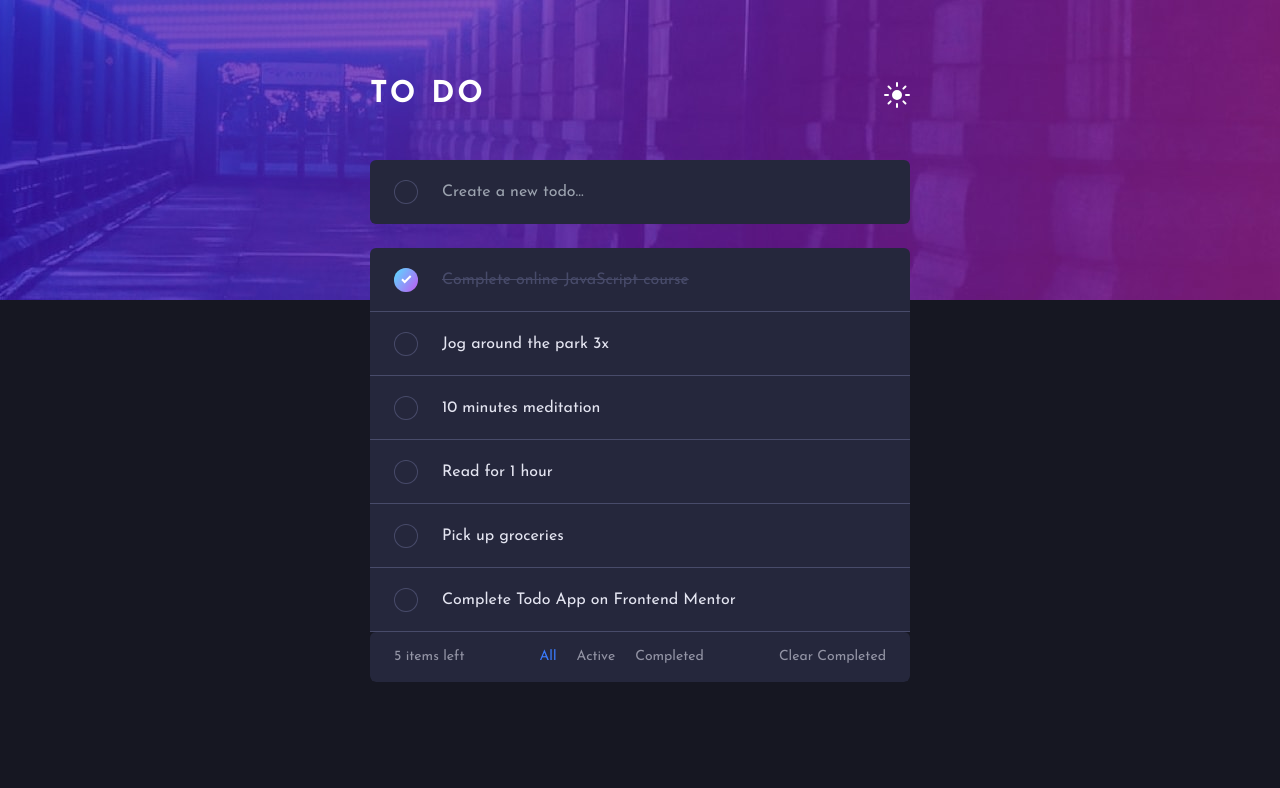
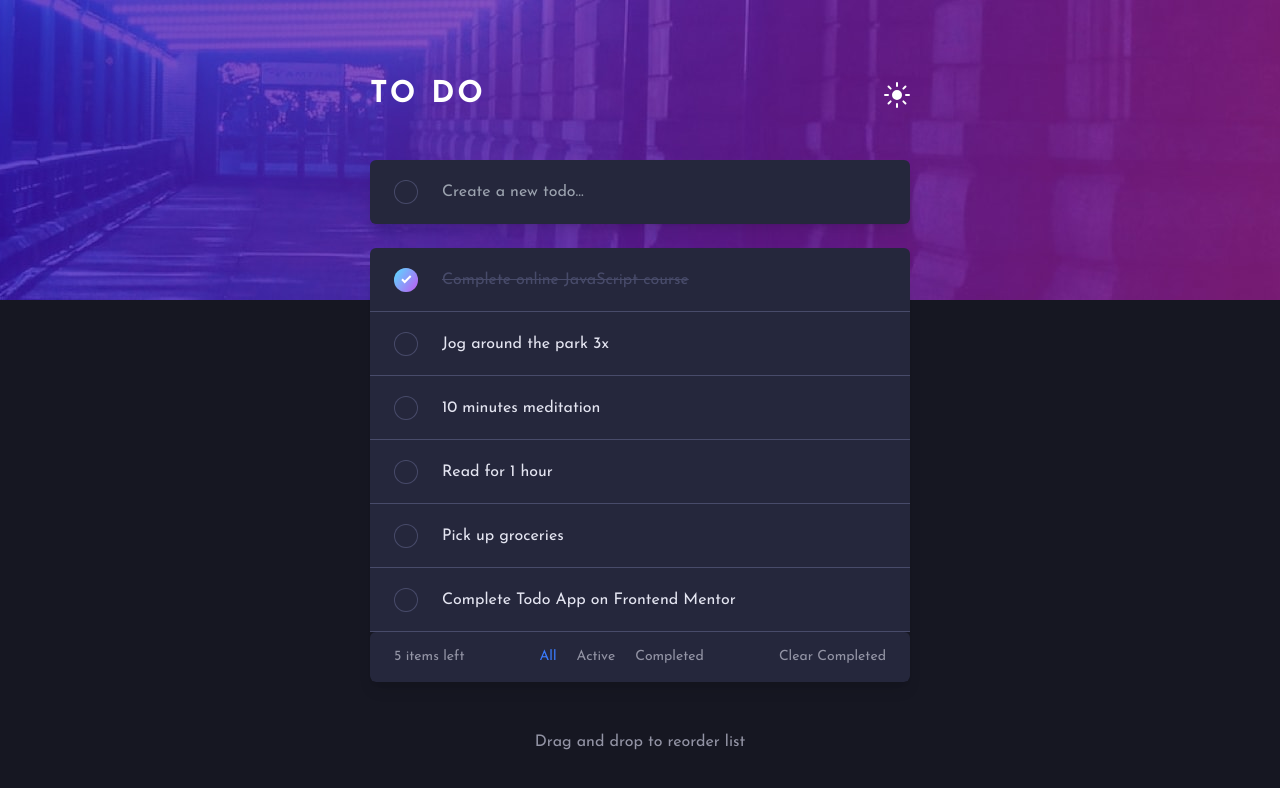
Before and after one commit to dawidwojtaszek/frontendmentor, a Next.js app in the folder todo-app-main/: page / in a window 1280 px wide. Shown: the top 788 px of the page. Built offline with nearby package versions, Linux system fonts and the light colour scheme.

Commit message:
add bottom text and shadow

```diff
--- a/todo-app-main/src/app/components/add-todo.jsx
+++ b/todo-app-main/src/app/components/add-todo.jsx
@@ -18,7 +18,7 @@ const AddTodo = () => {
     setInputState(e.target.value);
   };
   return (
-    <div className=" bg-white w-[325px] h-16 mx-auto rounded-md mb-6 px-6 py-5 flex items-center justify-start dark:bg-veryDarkDesaturatedBlue md:w-[540px] ">
+    <div className=" bg-white w-[325px] h-16 mx-auto rounded-md mb-6 px-6 py-5 flex items-center justify-start shadow-lg dark:bg-veryDarkDesaturatedBlue md:w-[540px] ">
       <div className=" flex-shrink-0 w-[24px] h-[24px] rounded-full bg-veryLightGrayishBlue flex items-center justify-center dark:bg-veryDarkGrayishBlue">
         <div className="w-[22px] h-[22px] bg-white rounded-full dark:bg-veryDarkDesaturatedBlue"></div>
       </div>
--- a/todo-app-main/src/app/components/todo-container.jsx
+++ b/todo-app-main/src/app/components/todo-container.jsx
@@ -38,7 +38,7 @@ const TodoContainer = () => {
     <div className="w-full absolute mt-[-140px] mx-auto ">
       <AddTodo />
 
-      <div className="w-[325px] mx-auto overflow-hidden rounded-md  md:w-[540px]">
+      <div className="w-[325px] mx-auto overflow-hidden rounded-md shadow-lg md:w-[540px]">
         <Droppable droppableId="droppable1" type="group">
           {(provided) => (
             <div {...provided.droppableProps} ref={provided.innerRef}>
@@ -127,6 +127,9 @@ const TodoContainer = () => {
           </button>
         </div>
       </div>
+      <div className="flex w-full justify-center mt-10 text-darkGrayishBlue md:mt-12">
+        Drag and drop to reorder list
+      </div>
     </div>
   );
 };
```
